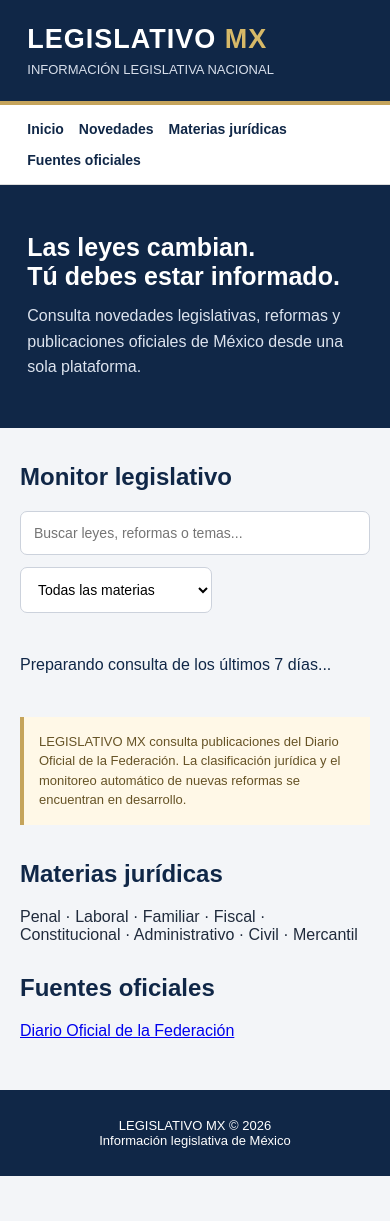
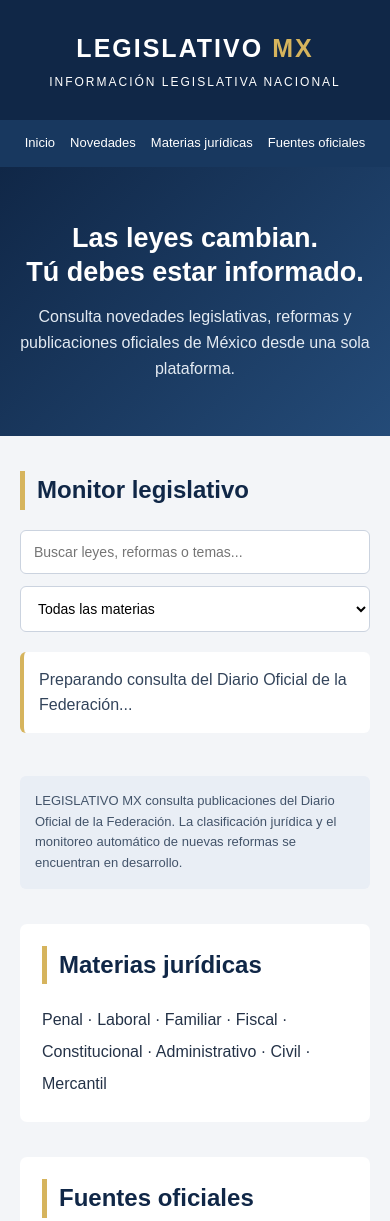
Before and after one commit to adolfosanchez19445-spec/Legislativo-mx, a plain HTML site: page index.html in a window 390 px wide. Shown: the top 1221 px of the page. Before the commit the page ends 1176 px from the top, so only its background shows below. Drawn offline with Linux system fonts and the light colour scheme.

Commit message:
Update index.html

```diff
--- a/index.html
+++ b/index.html
@@ -1,12 +1,15 @@
 <!DOCTYPE html>
-<html lang="es">
+<html lang="es-MX">
 <head>
   <meta charset="UTF-8">
   <meta name="viewport" content="width=device-width, initial-scale=1.0">
-<title>LEGISLATIVO MX</title>
+
+  <title>LEGISLATIVO MX | Monitor Legislativo</title>
+
+  <meta name="description" content="Consulta novedades legislativas, reformas y publicaciones oficiales de México.">
+  <meta name="theme-color" content="#102747">
 
   <link rel="manifest" href="./manifest.json">
-<meta name="theme-color" content="#102747">
 
   <style>
     * {
@@ -16,65 +19,71 @@
     }
 
     body {
-  font-family: Arial, sans-serif;
+      font-family: Arial, Helvetica, sans-serif;
       background: #f3f5f8;
-  color: #202b3c;
+      color: #243247;
+      line-height: 1.6;
     }
 
     header {
       background: #102747;
       color: white;
-  padding: 24px 7%;
-  border-bottom: 4px solid #c5a45b;
+      text-align: center;
+      padding: 28px 15px;
     }
 
     .logo {
-  font-size: 27px;
+      font-size: 30px;
       font-weight: bold;
-  letter-spacing: 1px;
+      letter-spacing: 2px;
     }
 
     .logo span {
-  color: #d7b968;
+      color: #d6b45d;
     }
 
     header p {
-  margin-top: 7px;
-  color: #d8dfeb;
-  font-size: 13px;
+      font-size: 12px;
+      letter-spacing: 2px;
+      margin-top: 5px;
     }
 
     nav {
-  background: white;
-  padding: 16px 7%;
+      background: #18385f;
       display: flex;
+      justify-content: center;
       flex-wrap: wrap;
-  gap: 24px;
-  border-bottom: 1px solid #ddd;
+      gap: 25px;
+      padding: 13px;
     }
 
     nav a {
+      color: white;
       text-decoration: none;
-  color: #102747;
-  font-weight: bold;
       font-size: 14px;
     }
 
+    nav a:hover {
+      color: #d6b45d;
+    }
+
     .hero {
-  background: #102747;
+      background: linear-gradient(135deg, #102747, #244b78);
       color: white;
-  padding: 48px 7%;
+      padding: 55px 20px;
+      text-align: center;
     }
 
     .hero h1 {
-  font-size: 32px;
-  margin-bottom: 12px;
+      font-size: 34px;
+      line-height: 1.25;
+      margin-bottom: 15px;
     }
 
     .hero p {
-  color: #dce3ee;
-  max-width: 600px;
-  line-height: 1.6;
+      max-width: 650px;
+      margin: auto;
+      color: #e3eaf2;
     }
 
     main {
@@ -84,34 +93,41 @@ main {
     }
 
     .section-title {
+      color: #102747;
+      font-size: 24px;
       margin-bottom: 20px;
-  color: #102747;
+      border-left: 5px solid #d6b45d;
+      padding-left: 12px;
     }
 
     .tools {
       display: flex;
       gap: 12px;
       flex-wrap: wrap;
-  margin-bottom: 25px;
+      margin-bottom: 20px;
     }
 
-input, select {
+    input,
+    select {
       padding: 13px;
-  border: 1px solid #ccd2dc;
-  border-radius: 7px;
+      border: 1px solid #cbd3df;
+      border-radius: 6px;
+      font-size: 14px;
       background: white;
-  font-size: 14px;
+      min-width: 220px;
     }
 
     input {
       flex: 1;
-  min-width: 220px;
     }
 
     #dof-status {
-  padding: 15px 0;
-  color: #102747;
-  line-height: 1.5;
+      background: white;
+      padding: 15px;
+      border-radius: 6px;
+      margin-bottom: 18px;
+      border-left: 4px solid #d6b45d;
+      color: #33445b;
     }
 
     .news {
@@ -122,32 +138,32 @@ input {
 
     .card {
       background: white;
-  padding: 22px;
-  border-radius: 10px;
-  border: 1px solid #e0e4ea;
-  box-shadow: 0 3px 12px #00000008;
+      padding: 20px;
+      border-radius: 7px;
+      border: 1px solid #e0e5ec;
+      box-shadow: 0 3px 10px rgba(16, 39, 71, 0.05);
     }
 
     .card h3 {
       color: #102747;
+      font-size: 17px;
       margin-bottom: 12px;
-  font-size: 18px;
     }
 
     .card p {
-  color: #657184;
+      color: #526174;
       font-size: 14px;
-  line-height: 1.6;
-  margin-bottom: 15px;
+      margin-bottom: 8px;
     }
 
     .card small {
       display: block;
-  color: #8b929e;
-  margin-bottom: 12px;
+      color: #697789;
+      margin-bottom: 14px;
     }
 
     .card a {
+      display: inline-block;
       color: #174d83;
       font-weight: bold;
       font-size: 14px;
@@ -161,29 +177,63 @@ input {
     .notice {
       margin-top: 25px;
       padding: 15px;
-  background: #fff8e7;
-  border-left: 4px solid #c5a45b;
-  color: #665326;
+      background: #e9eef5;
+      border-radius: 6px;
+      color: #43546a;
       font-size: 13px;
-  line-height: 1.5;
+    }
+
+    .materias,
+    .fuentes {
+      margin-top: 35px;
+      background: white;
+      padding: 22px;
+      border-radius: 7px;
+    }
+
+    .materias p {
+      line-height: 2;
+    }
+
+    .fuentes a {
+      color: #174d83;
     }
 
     footer {
-  margin-top: 50px;
       background: #102747;
       color: white;
-  padding: 28px 7%;
       text-align: center;
-  font-size: 13px;
+      padding: 25px 15px;
+      margin-top: 50px;
+      font-size: 14px;
     }
 
-@media(max-width:600px) {
+    footer p {
+      color: #d5deea;
+      font-size: 12px;
+      margin-top: 5px;
+    }
+
+    @media (max-width: 600px) {
+      .logo {
+        font-size: 25px;
+      }
+
       .hero h1 {
-    font-size: 25px;
+        font-size: 27px;
       }
 
       nav {
         gap: 15px;
+      }
+
+      nav a {
+        font-size: 13px;
+      }
+
+      input,
+      select {
+        width: 100%;
       }
     }
   </style>
@@ -236,7 +286,7 @@ footer {
   </div>
 
   <div id="dof-status">
-    Preparando consulta de los últimos 7 días...
+    Preparando consulta del Diario Oficial de la Federación...
   </div>
 
   <div id="dof-results" class="news"></div>
@@ -247,7 +297,7 @@ footer {
     automático de nuevas reformas se encuentran en desarrollo.
   </div>
 
-  <section id="materias" style="margin-top:35px">
+  <section id="materias" class="materias">
     <h2 class="section-title">Materias jurídicas</h2>
     <p>
       Penal · Laboral · Familiar · Fiscal · Constitucional ·
@@ -255,12 +305,14 @@ footer {
     </p>
   </section>
 
-  <section id="fuentes" style="margin-top:30px">
+  <section id="fuentes" class="fuentes">
     <h2 class="section-title">Fuentes oficiales</h2>
     <p>
-      <a href="https://www.dof.gob.mx/"
+      <a
+        href="https://www.dof.gob.mx/"
         target="_blank"
-         rel="noopener noreferrer">
+        rel="noopener noreferrer"
+      >
         Diario Oficial de la Federación
       </a>
     </p>
@@ -285,10 +337,9 @@ function filterNews() {
 
   cards.forEach(card => {
     const text = card.innerText.toLowerCase();
-
     const matchesText = text.includes(term);
 
-    // La clasificación jurídica se incorporará posteriormente.
+    // La clasificación jurídica se implementará posteriormente.
     const matchesCategory = selected === "todos";
 
     card.style.display =
```
Lines whose indentation alone changed are shown as unchanged.
